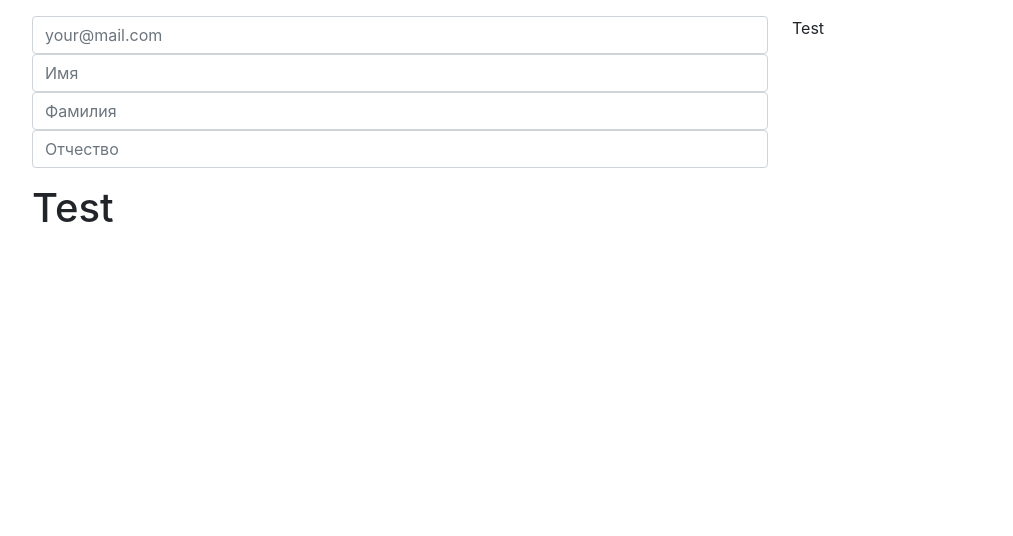
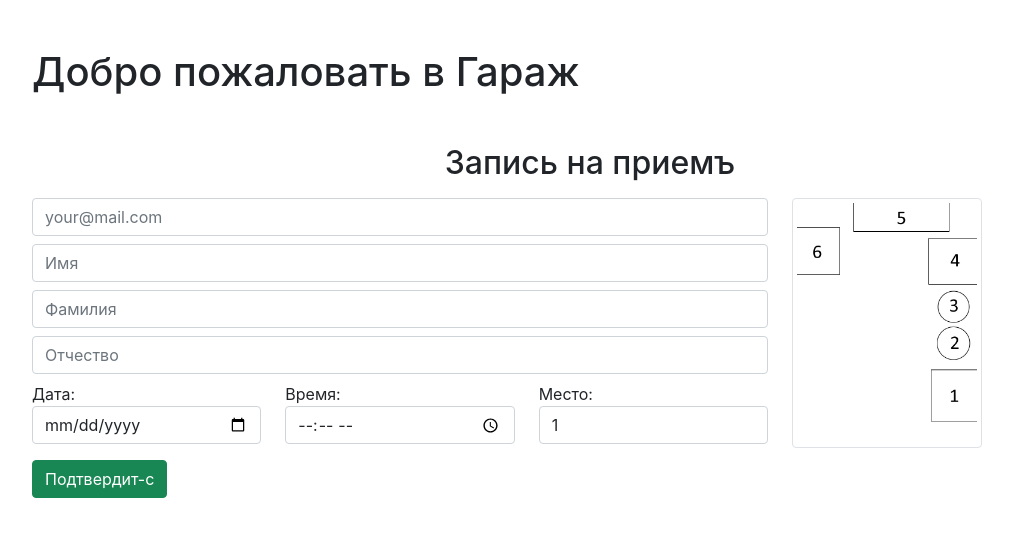
Before and after one commit to DaemonSharps/Garage-Landing, a React (Create React App) app: page / in a window 1280 px wide. Shown: the top 536 px of the page, without its empty margins (50-1063 px from the left). Built offline with nearby package versions, Linux system fonts and the light colour scheme.

Commit message:
first form

```diff
--- a/src/App.js
+++ b/src/App.js
@@ -4,10 +4,8 @@ import { Form } from "./components/registerForm";
 function App() {
   return (
     <div className="container">
-      <Form>
-
-      </Form>
-      <h1>Test</h1>
+      <h1 className="my-5">Добро пожаловать в Гараж</h1>
+      <Form/>
     </div>
   );
 }
--- a/src/components/registerForm.js
+++ b/src/components/registerForm.js
@@ -1,15 +1,39 @@
 import React from "react";
+import garJpeg from "../img/garage.jpg";
 
 export const Form = () =>(
-    <form className="row my-3">
+    <form className="row my-3 d-flex justify-content-center">
+        <h2 className="text-center mb-3">Запись на приемъ</h2>
         <div className="col-md-8">
-            <input type="email" className="form-control" placeholder="your@mail.com"/>
-            <input type="text" className="form-control" placeholder="Имя"/>
-            <input type="text" className="form-control" placeholder="Фамилия"/>
-            <input type="text" className="form-control" placeholder="Отчество"/>
+            <input type="email" className="form-control mb-2" placeholder="your@mail.com"/>
+            <input type="text" className="form-control mb-2" placeholder="Имя"/>
+            <input type="text" className="form-control mb-2" placeholder="Фамилия"/>
+            <input type="text" className="form-control mb-2" placeholder="Отчество"/>
+            <div className="row mb-3">
+                <div className="col-md-4">
+                <label>Дата: </label>
+                    <input className="form-control" type="date"/>
+                </div>
+                <div className="col-md-4">
+                <label>Время: </label>
+                    <input className="form-control" type="time"/>
+                </div>
+                <div className="col-md-4">
+                    <label>Место: </label>
+                    <select className="form-control">
+                        <option value>1</option>
+                        <option value>2</option>
+                        <option value>3</option>
+                        <option value>4</option>
+                        <option value>5</option>
+                    </select>
+                </div>
+            </div>
+            <input type="submit" className="btn btn-success" value="Подтвердит-с"/>
+
         </div>
         <div className="col-md-4">
-            Test
+            <img className="garageImg img-thumbnail img-fluid" alt="Responsive" src={garJpeg}/>
         </div>
     </form>
 )
--- a/src/index.scss
+++ b/src/index.scss
@@ -13,3 +13,7 @@ code {
   font-family: source-code-pro, Menlo, Monaco, Consolas, 'Courier New',
     monospace;
 }
+
+.garageImg{
+  max-height: 250px;
+}
```
Also changed, not shown: src/img/garage.jpg (added).
